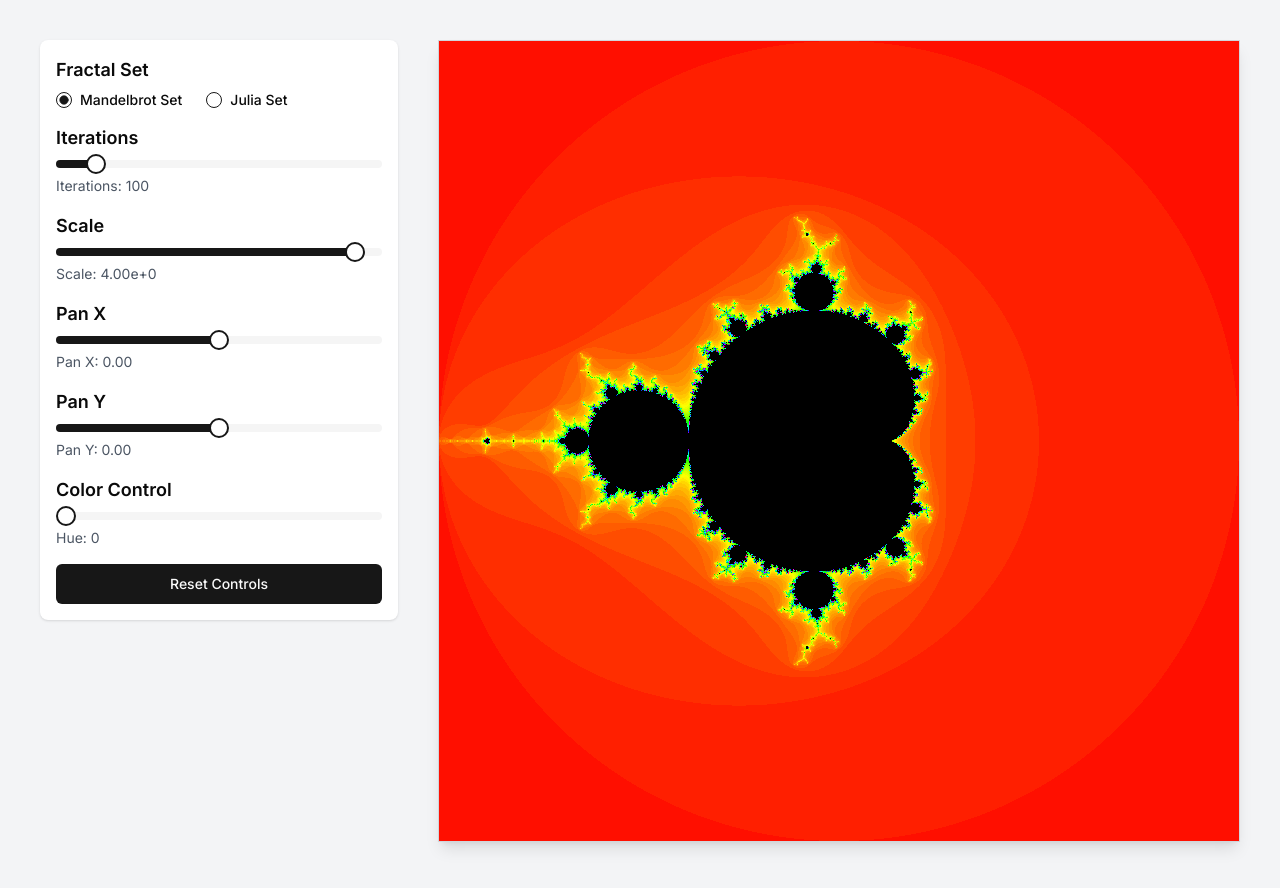
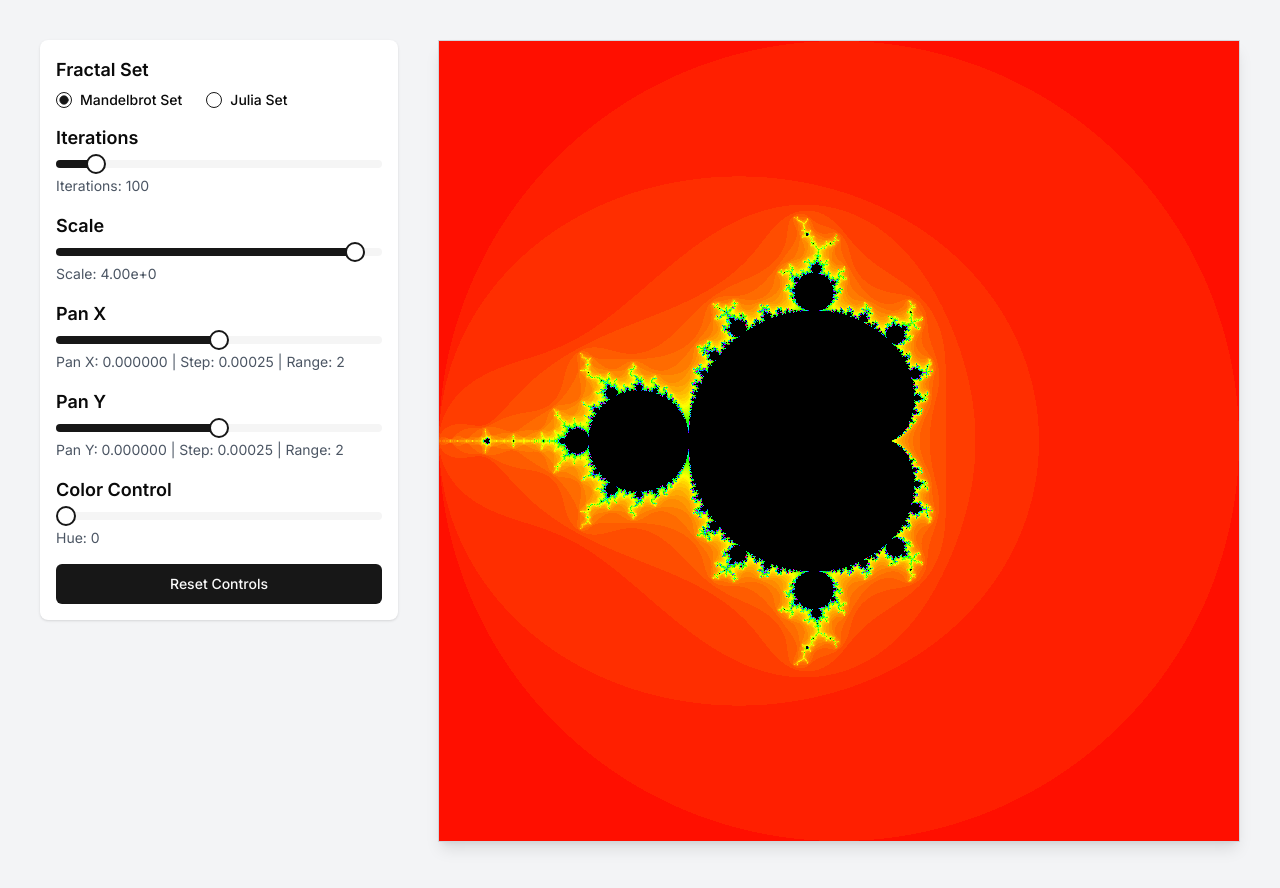
Before and after one commit to oquis/fractals2, a Next.js app: page / in a window 1280 px wide. Shown: the top 888 px of the page. Built offline with nearby package versions, Linux system fonts and the light colour scheme.

Commit message:
AI: couple prompts - when i zoom in, the panning steps are too big

```diff
--- a/components/FractalControls.tsx
+++ b/components/FractalControls.tsx
@@ -48,6 +48,16 @@ export function FractalControls({
   useEffect(() => {
     setFractalType(isJulia ? "julia" : "mandelbrot");
   }, [isJulia]);
+
+  const calculatePanStep = (scale: number) => {
+    // As scale decreases (zooming in), step should decrease
+    return Math.max(0.001 / scale, 0.00000001); // Minimum step of 1e-8
+  };
+
+  // Use a fixed range for panning
+  const PAN_RANGE = 2; // This gives a total range of -2 to 2
+
+  const panStep = calculatePanStep(scale);
 
   const resetControls = () => {
     setIsJulia(false);
@@ -118,27 +128,38 @@ export function FractalControls({
         <Slider
           value={[panX]}
           onValueChange={([value]) => setPanX(value)}
-          min={-2}
-          max={2}
-          step={0.01}
+          min={-PAN_RANGE}
+          max={PAN_RANGE}
+          step={panStep}
           className="w-full"
         />
         <div className="text-sm text-gray-600 mt-2">
-          Pan X: {panX.toFixed(2)}
+          Pan X:{" "}
+          {panX.toFixed(
+            Math.max(2, Math.abs(Math.floor(Math.log10(panStep))) + 2),
+          )}
+          {" | "}Step: {panStep}
+          {" | "}Range: {PAN_RANGE}
         </div>
       </div>
+
       <div>
         <h2 className="text-lg font-semibold mb-2">Pan Y</h2>
         <Slider
           value={[panY]}
           onValueChange={([value]) => setPanY(value)}
-          min={-2}
-          max={2}
-          step={0.01}
+          min={-PAN_RANGE}
+          max={PAN_RANGE}
+          step={panStep}
           className="w-full"
         />
         <div className="text-sm text-gray-600 mt-2">
-          Pan Y: {panY.toFixed(2)}
+          Pan Y:{" "}
+          {panY.toFixed(
+            Math.max(2, Math.abs(Math.floor(Math.log10(panStep))) + 2),
+          )}
+          {" | "}Step: {panStep}
+          {" | "}Range: {PAN_RANGE}
         </div>
       </div>
       <div>
```
